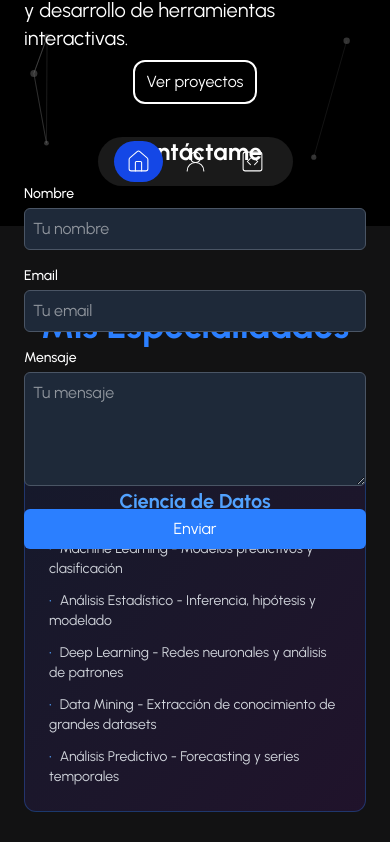
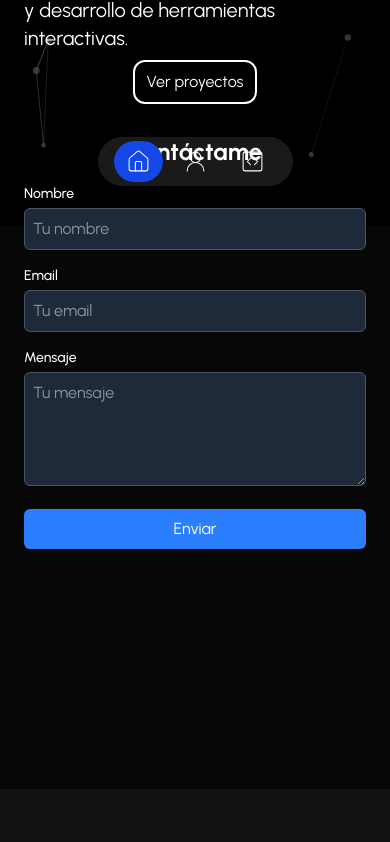
Before and after one commit to h-garrido/my-portfolio-nextjs, a Next.js app: page / in a window 390 px wide. Shown: the part 618-1460 px from the top of the page. Built offline with nearby package versions, Linux system fonts and the light colour scheme.

Commit message:
feat: improve layout and styling of Introduction and Specialties components

```diff
--- a/app/page.tsx
+++ b/app/page.tsx
@@ -7,7 +7,7 @@ export default function Home() {
   return (
     <main>
       <TransitionPage />
-      <div className="flex min-h-[100vh] h-full bg-no-repeat bg-gradient-cover">
+      <div className="flex h-auto md:min-h-[100vh] md:h-full bg-no-repeat bg-gradient-cover relative">
         <CoverParticles />
         <Introduction />
       </div>
--- a/components/introduction.tsx
+++ b/components/introduction.tsx
@@ -79,8 +79,8 @@ const Introduction = () => {
   };
 
   return (
-    <div className="z-20 w-full bg-black/60">
-      <div className="z-20 grid items-center h-full p-6 py-20 md:py-0 md:grid-cols-2">
+    <div className="z-20 w-full bg-black/60 relative">
+      <div className="grid items-center h-full p-6 py-20 md:py-0 md:grid-cols-2">
         <Image
           src="/home-4.png"
           priority
@@ -132,8 +132,8 @@ const Introduction = () => {
           </div>
 
           {/* Formulario agregado */}
-          <form onSubmit={handleSubmit} className="mt-8 mb-8 pb-16 space-y-4">
-          <h2 className="text-center justify-center text-2xl font-bold mb-4">Contáctame</h2>
+          <form onSubmit={handleSubmit} className="mt-8 mb-8 pb-32 md:pb-16 space-y-4">
+          <h2 className="text-center text-2xl font-bold mb-4">Contáctame</h2>
             <div>
               <label
                 htmlFor="nombre"
--- a/components/specialties.tsx
+++ b/components/specialties.tsx
@@ -41,7 +41,7 @@ const Specialties = () => {
   ];
 
   return (
-    <div className="py-20 px-6 relative z-10">
+    <div className="py-20 px-6 relative z-10 bg-gradient-to-b from-transparent via-black/80 to-black">
       <motion.div
         variants={fadeIn("bottom")}
         initial="hidden"
```
